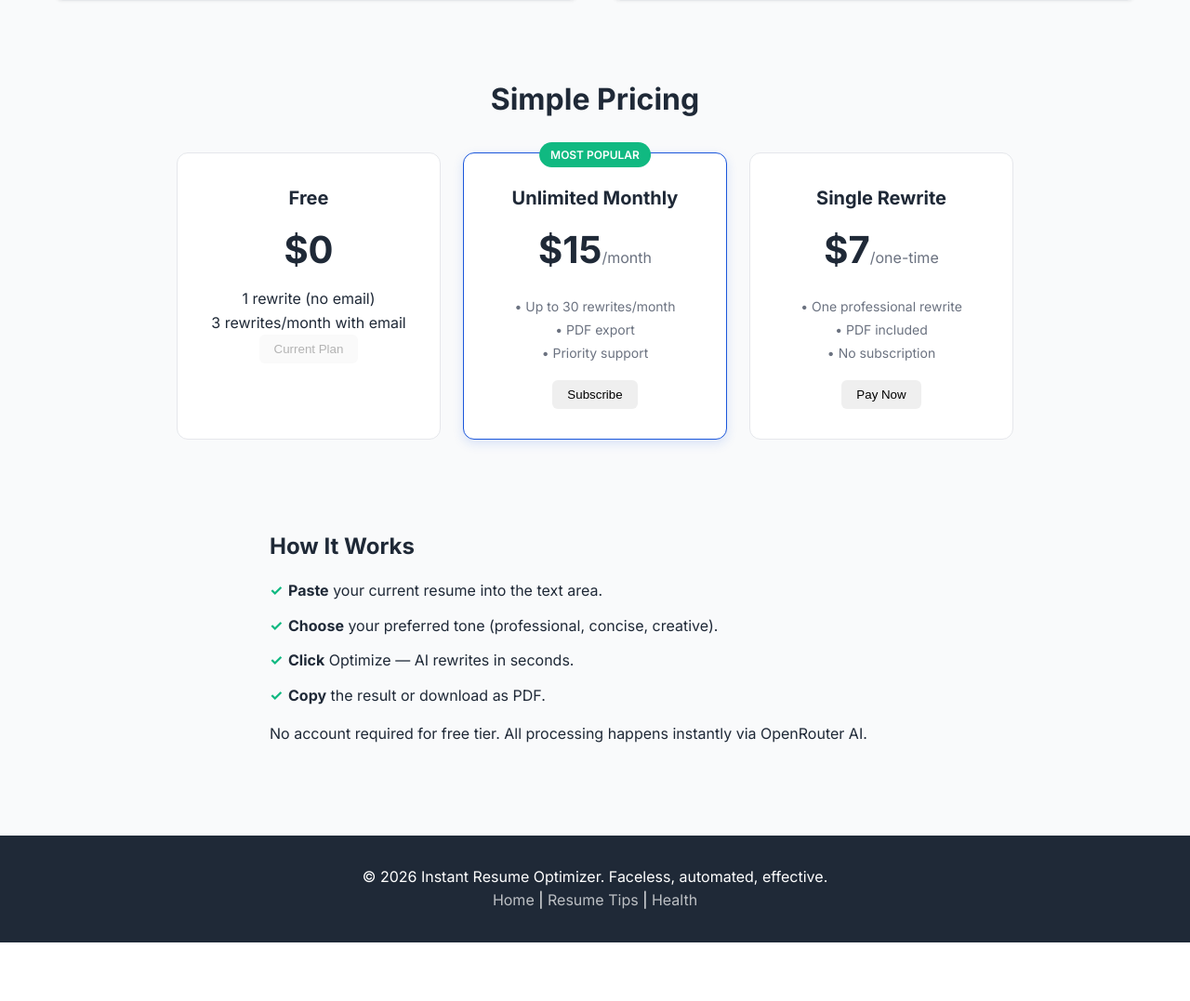
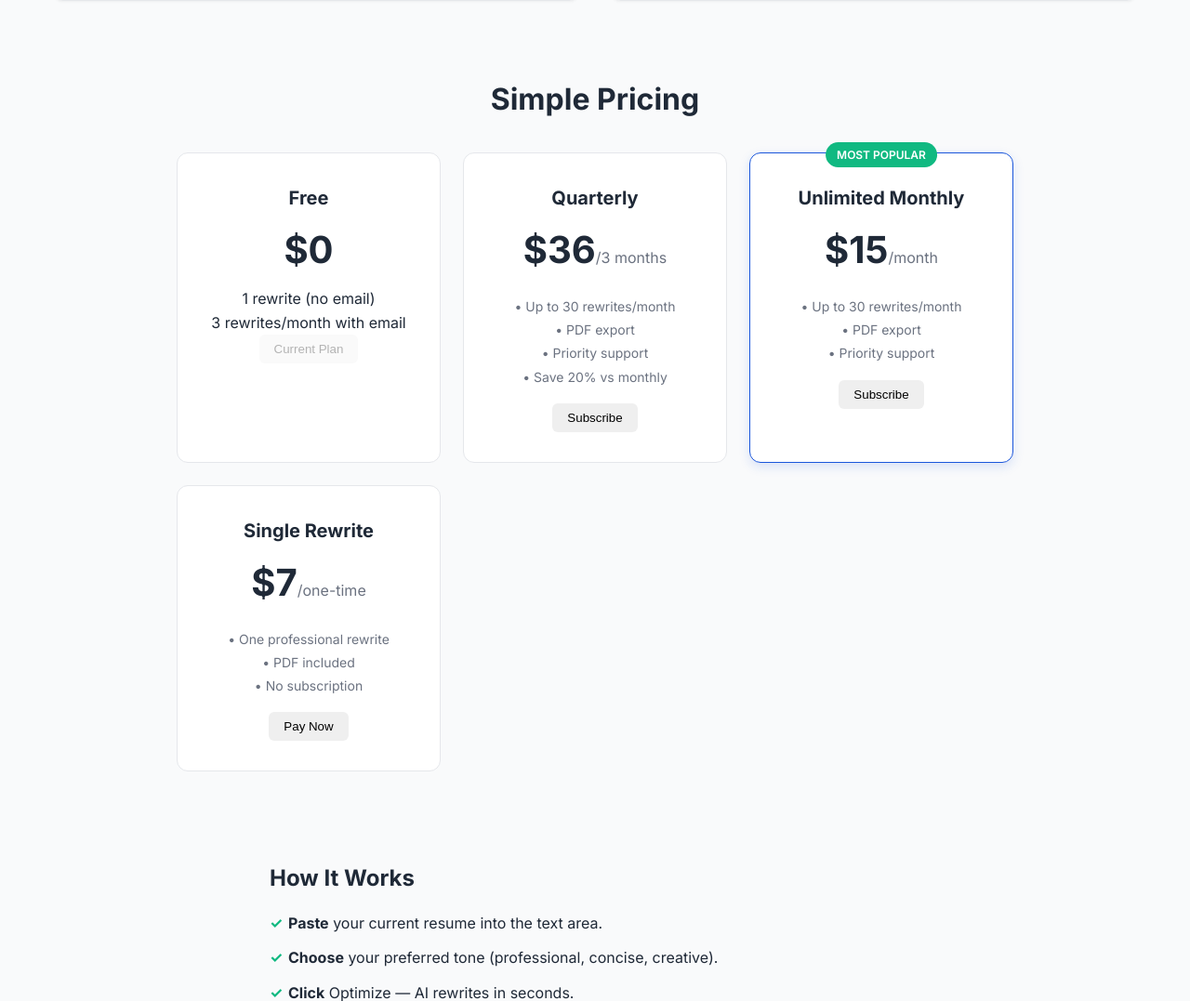
Before and after one commit to reflexwilker-droid/instant-resume-optimizer, a Python web app: template templates/index.html in a window 1280 px wide. Shown: the part 1001-2078 px from the top of the page at 93% size. Before the commit the page ends 2015 px from the top, so only its background shows below. Run offline with Jinja, Linux system fonts and the light colour scheme; the template is opened without the code that fills it, so the values that code supplies are empty.

Commit message:
Add quarterly /3mo plan

```diff
--- a/app.py
+++ b/app.py
@@ -203,6 +203,7 @@ def index():
     return render_template("index.html",
         stripe_single=STRIPE_SINGLE,
         stripe_monthly=STRIPE_MONTHLY,
+        stripe_quarterly=STRIPE_QUARTERLY,
         stripe_annual=STRIPE_ANNUAL
     )
 
@@ -294,3 +295,4 @@ def health():
 
 if __name__ == "__main__":
     app.run(debug=True, host="0.0.0.0", port=5000)
+0.0.0", port=5000)
--- a/templates/index.html
+++ b/templates/index.html
@@ -64,6 +64,16 @@
                     <div class="price">$0</div>
                     <p class="limit">1 rewrite (no email)<br>3 rewrites/month with email</p>
                     <button class="secondary" disabled>Current Plan</button>
+                </div>
+                <div class="plan">
+                    <h3>Quarterly</h3>
+                    <div class="price">$36<span>/3 months</span></div>
+                    <p class="features">• Up to 30 rewrites/month<br>• PDF export<br>• Priority support<br>• Save 20% vs monthly</p>
+                    {% if stripe_quarterly %}
+                    <a href="{{ stripe_quarterly }}" class="button primary" target="_blank">Subscribe</a>
+                    {% else %}
+                    <button class="primary" onclick="alert('Stripe link not configured. Contact admin.'); return false;">Subscribe</button>
+                    {% endif %}
                 </div>
                 <div class="plan featured">
                     <div class="popular">Most Popular</div>
```
